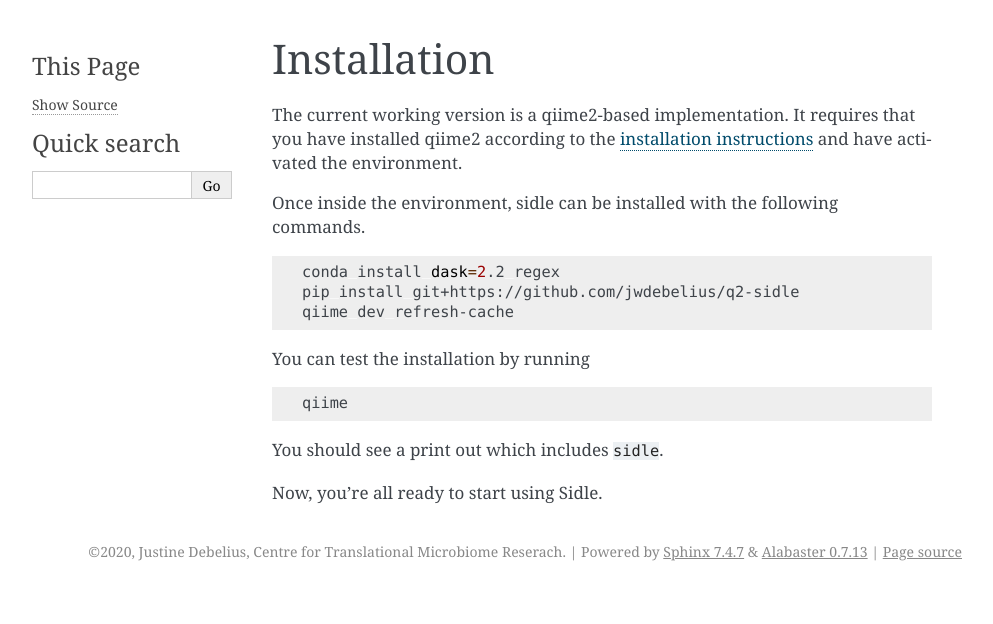
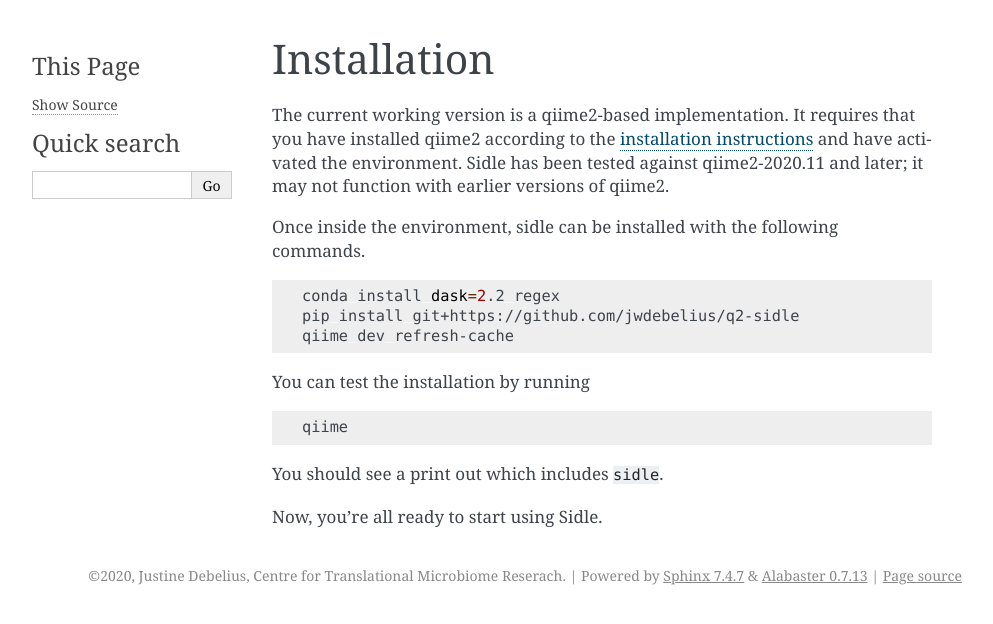
Before and after one commit to jwdebelius/q2-sidle, a Sphinx documentation site: the page built from docs/source/install.rst, in a window 1280 px wide. Shown: the top 624 px of the page, without its empty margins (148-1141 px from the left). Built offline with Sphinx 7.4.7, drawn with Linux system fonts in a browser that asks for light colours; pages that are not in the unit, such as notebooks, are missing from menus.

Commit message:
updates installlation for qiime2-2020.8

```diff
--- a/docs/source/install.rst
+++ b/docs/source/install.rst
@@ -1,7 +1,7 @@
 Installation
 ============
 
-The current working version is a qiime2-based implementation. It requires that you have installed qiime2 according to the `installation instructions`_ and have activated the environment.
+The current working version is a qiime2-based implementation. It requires that you have installed qiime2 according to the `installation instructions`_ and have activated the environment. Sidle has been tested against qiime2-2020.11 and later; it may not function with earlier versions of qiime2.
 
 Once inside the environment, sidle can be installed with the following commands.
 
```
